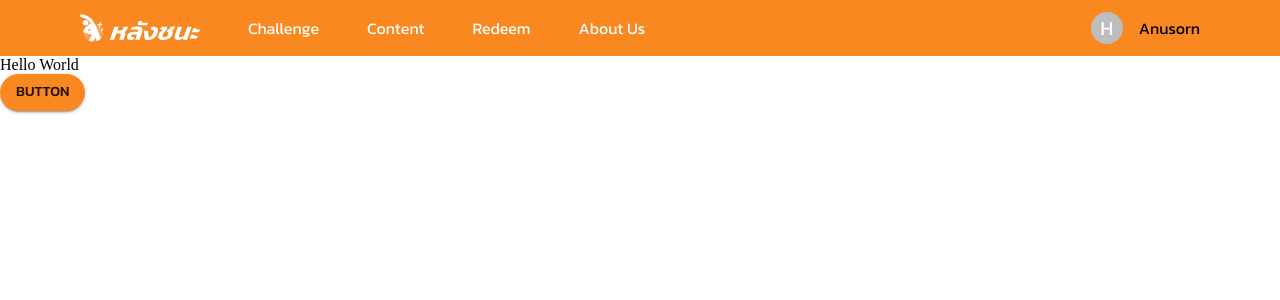
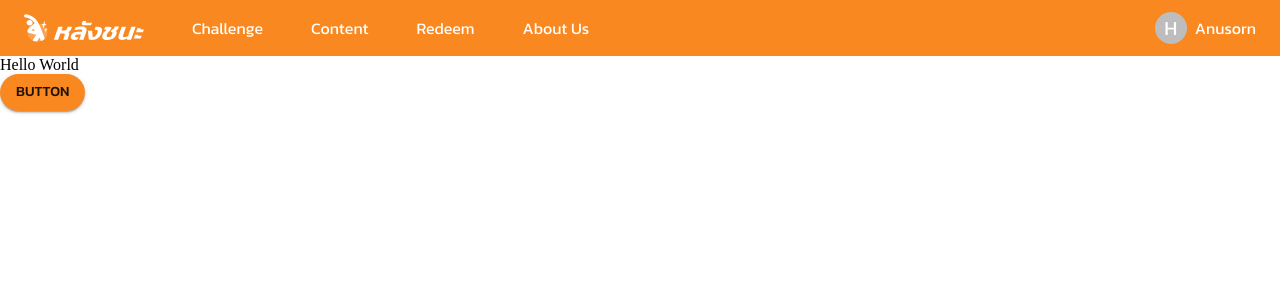
Before and after one commit to WebmasterCamp/ywc18-workshop-b, a Next.js app: page / in a window 1280 px wide. Shown: the top 300 px of the page. Built offline with nearby package versions, Linux system fonts and the light colour scheme.

Commit message:
fix navbar

```diff
--- a/src/components/Navbar/index.tsx
+++ b/src/components/Navbar/index.tsx
@@ -1,4 +1,4 @@
-import { Avatar, Stack, Typography } from '@material-ui/core'
+import { Stack, Typography, Hidden } from '@material-ui/core'
 import Image from 'next/image'
 import Link from 'next/link'
 
@@ -11,8 +11,9 @@ interface NavbarProps {}
 const Navbar: React.FC<NavbarProps> = () => {
   return (
     <Container>
-      <Stack spacing={3} direction="row">
+      <Stack spacing={{ xs: 3, sm: 3 }} direction="row" style={{ width: '100%' }}>
         <Image src={icon} alt="icon" width="120" height="30" loading="lazy" />
+        <Hidden smDown>
           <Stack spacing={0} direction="row">
             <MenuItem variant="body1">
               <Link href="/challenge">Challenge</Link>
@@ -27,10 +28,13 @@ const Navbar: React.FC<NavbarProps> = () => {
               <Link href="/about">About Us</Link>
             </MenuItem>
           </Stack>
+        </Hidden>
       </Stack>
-      <Stack spacing={2} direction="row" alignItems="center">
+      <Stack spacing={1} direction="row" alignItems="center">
         <StyledAvatar sizes="small">H</StyledAvatar>
-        <Typography variant="body1">Anusorn</Typography>
+        <Typography variant="body1" color="white">
+          Anusorn
+        </Typography>
       </Stack>
     </Container>
   )
--- a/src/components/Navbar/styled.ts
+++ b/src/components/Navbar/styled.ts
@@ -2,11 +2,12 @@ import styled from '@emotion/styled'
 import { Avatar, Typography } from '@material-ui/core'
 
 export const Container = styled.div`
+  max-width: 100%;
   background-color: ${({ theme }) => theme.palette.primary.main};
   display: flex;
   justify-content: space-between;
   align-items: center;
-  padding: ${({ theme }) => theme.spacing(0, 10)};
+  padding: ${({ theme }) => theme.spacing(0, 3)};
 `
 
 export const MenuItem = styled(Typography)`
```
Lines whose indentation alone changed are shown as unchanged.
